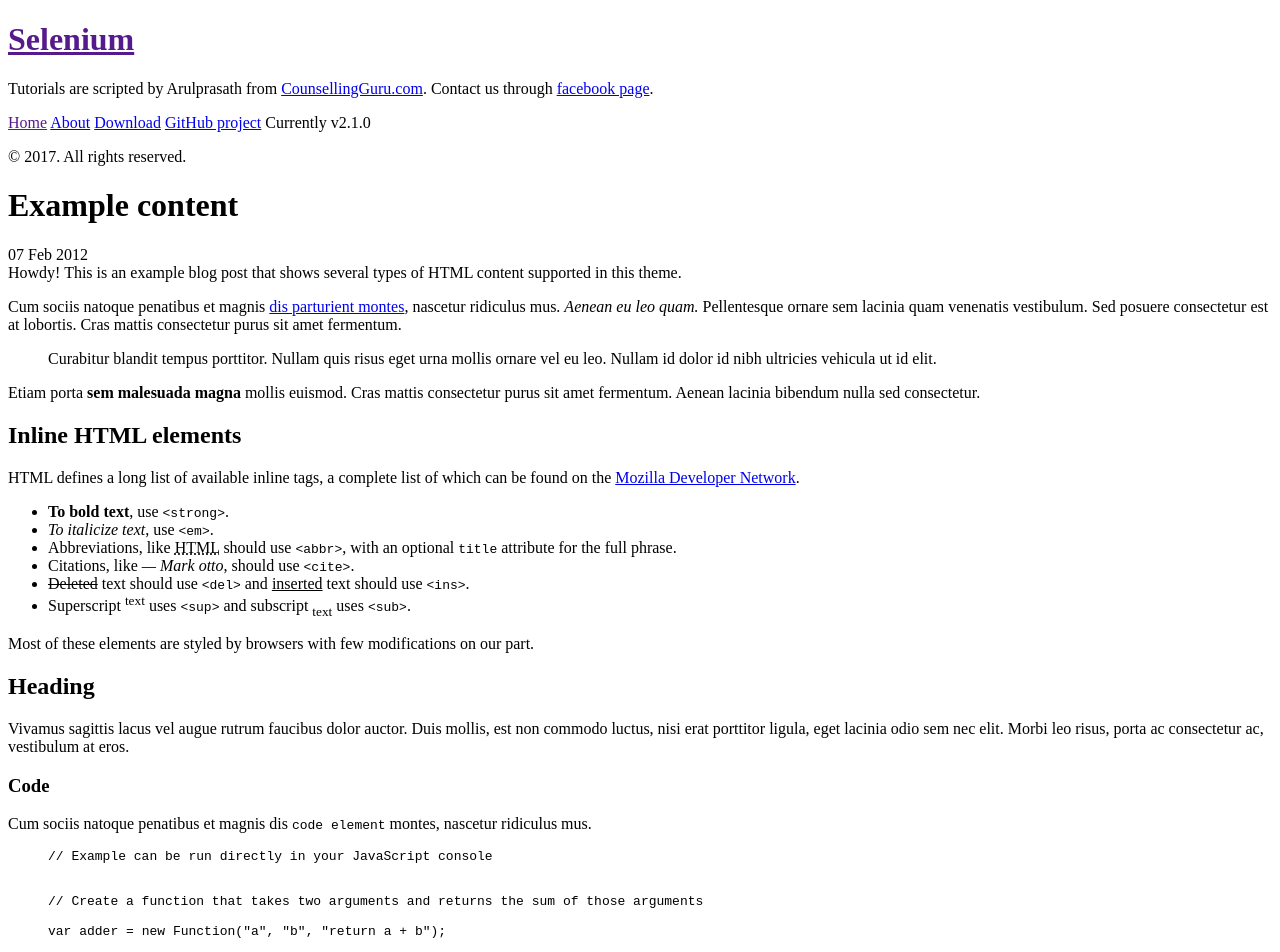
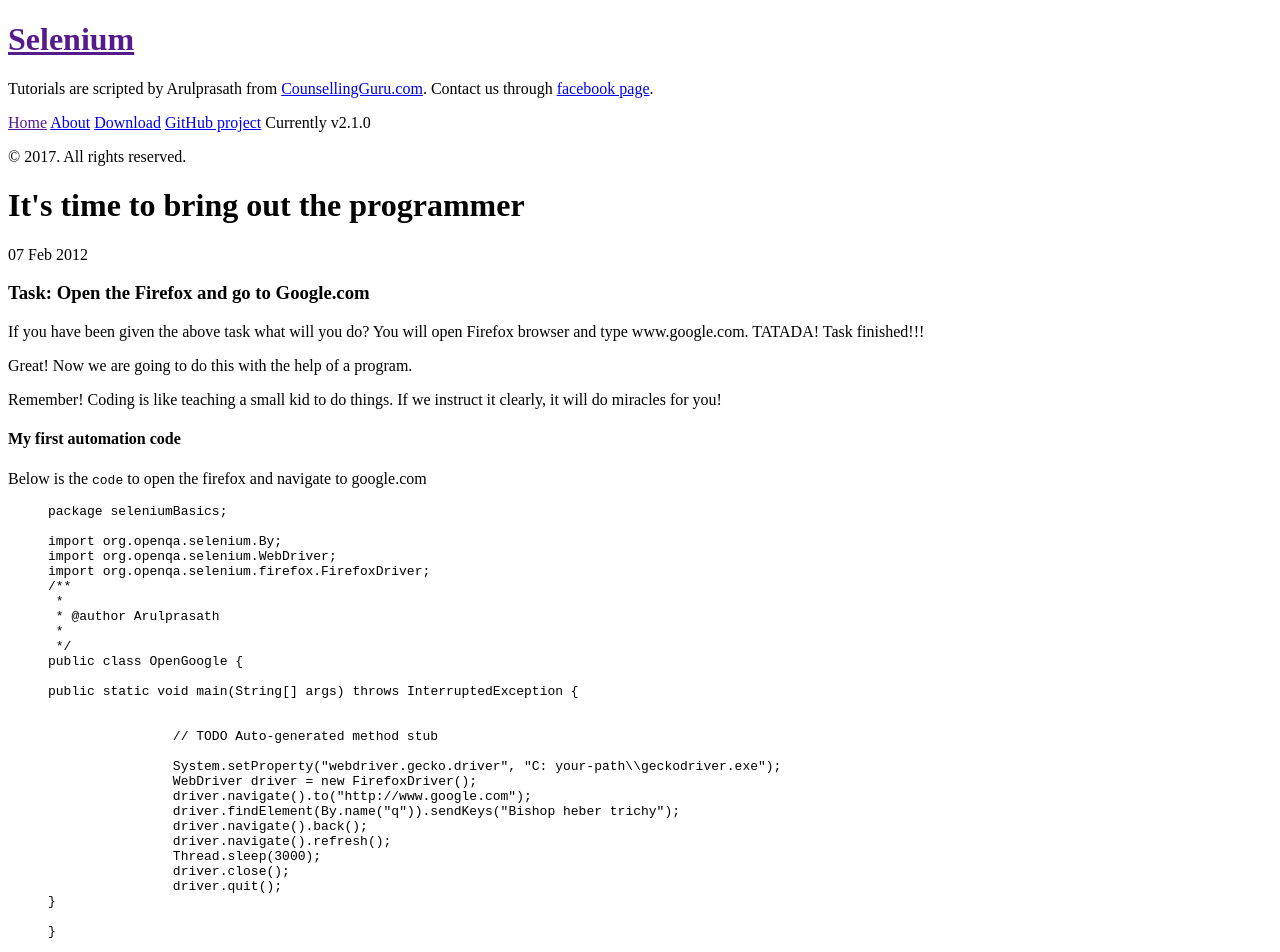
Before and after one commit to Arulprasath36/Arulprasath36.github.io, a Jekyll site: the page built from _posts/2012-02-07-example-content.md, in a window 1280 px wide and 1400 px high. Shown: the top 952 px of the window. Built offline with Jekyll 4.4.1, drawn with Linux system fonts in a browser that asks for light colours; Markdown is read by kramdown in place of the engine named in the settings; some of the changed text lies outside the part shown.

Commit message:
Updated the content

```diff
--- a/_posts/2012-02-07-example-content.md
+++ b/_posts/2012-02-07-example-content.md
@@ -1,49 +1,50 @@
 ---
 layout: post
-title: Example content
+title: It's time to bring out the programmer
 ---
+### Task: Open the Firefox and go to Google.com
+
+If you have been given the above task what will you do? You will open Firefox browser and type www.google.com. TATADA! Task finished!!!
+
+Great! Now we are going to do this with the help of a program.
+
+<div class="message">
+  Remember! Coding is like teaching a small kid to do things. If we instruct it clearly, it will do miracles for you!
+</div>
+
+#### My first automation code
+Below is the `code` to open the firefox and  navigate to google.com
+
+{% highlight java %}
+package seleniumBasics;
+
+import org.openqa.selenium.By;
+import org.openqa.selenium.WebDriver;
+import org.openqa.selenium.firefox.FirefoxDriver;
+/**
+ *
+ * @author Arulprasath
+ *
+ */
+public class OpenGoogle {
+
+public static void main(String[] args) throws InterruptedException {
 
 
-<div class="message">
-  Howdy! This is an example blog post that shows several types of HTML content supported in this theme.
-</div>
+		// TODO Auto-generated method stub
+		System.setProperty("webdriver.gecko.driver", "C: your-path\\geckodriver.exe");
+		WebDriver driver = new FirefoxDriver();
+		driver.navigate().to("http://www.google.com");
+		driver.findElement(By.name("q")).sendKeys("Bishop heber trichy");
+		driver.navigate().back();
+		driver.navigate().refresh();
+		Thread.sleep(3000);
+		driver.close();
+		driver.quit();
+}
 
-Cum sociis natoque penatibus et magnis <a href="#">dis parturient montes</a>, nascetur ridiculus mus. *Aenean eu leo quam.* Pellentesque ornare sem lacinia quam venenatis vestibulum. Sed posuere consectetur est at lobortis. Cras mattis consectetur purus sit amet fermentum.
+}
 
-> Curabitur blandit tempus porttitor. Nullam quis risus eget urna mollis ornare vel eu leo. Nullam id dolor id nibh ultricies vehicula ut id elit.
-
-Etiam porta **sem malesuada magna** mollis euismod. Cras mattis consectetur purus sit amet fermentum. Aenean lacinia bibendum nulla sed consectetur.
-
-## Inline HTML elements
-
-HTML defines a long list of available inline tags, a complete list of which can be found on the [Mozilla Developer Network](https://developer.mozilla.org/en-US/docs/Web/HTML/Element).
-
-- **To bold text**, use `<strong>`.
-- *To italicize text*, use `<em>`.
-- Abbreviations, like <abbr title="HyperText Markup Langage">HTML</abbr> should use `<abbr>`, with an optional `title` attribute for the full phrase.
-- Citations, like <cite>&mdash; Mark otto</cite>, should use `<cite>`.
-- <del>Deleted</del> text should use `<del>` and <ins>inserted</ins> text should use `<ins>`.
-- Superscript <sup>text</sup> uses `<sup>` and subscript <sub>text</sub> uses `<sub>`.
-
-Most of these elements are styled by browsers with few modifications on our part.
-
-## Heading
-
-Vivamus sagittis lacus vel augue rutrum faucibus dolor auctor. Duis mollis, est non commodo luctus, nisi erat porttitor ligula, eget lacinia odio sem nec elit. Morbi leo risus, porta ac consectetur ac, vestibulum at eros.
-
-### Code
-
-Cum sociis natoque penatibus et magnis dis `code element` montes, nascetur ridiculus mus.
-
-{% highlight js %}
-// Example can be run directly in your JavaScript console
-
-// Create a function that takes two arguments and returns the sum of those arguments
-var adder = new Function("a", "b", "return a + b");
-
-// Call the function
-adder(2, 6);
-// > 8
 {% endhighlight %}
 
 Aenean lacinia bibendum nulla sed consectetur. Etiam porta sem malesuada magna mollis euismod. Fusce dapibus, tellus ac cursus commodo, tortor mauris condimentum nibh, ut fermentum massa.
```
Also changed, not shown: _posts/2013-12-28-introducing-hyde.md (+1 -1 lines).
